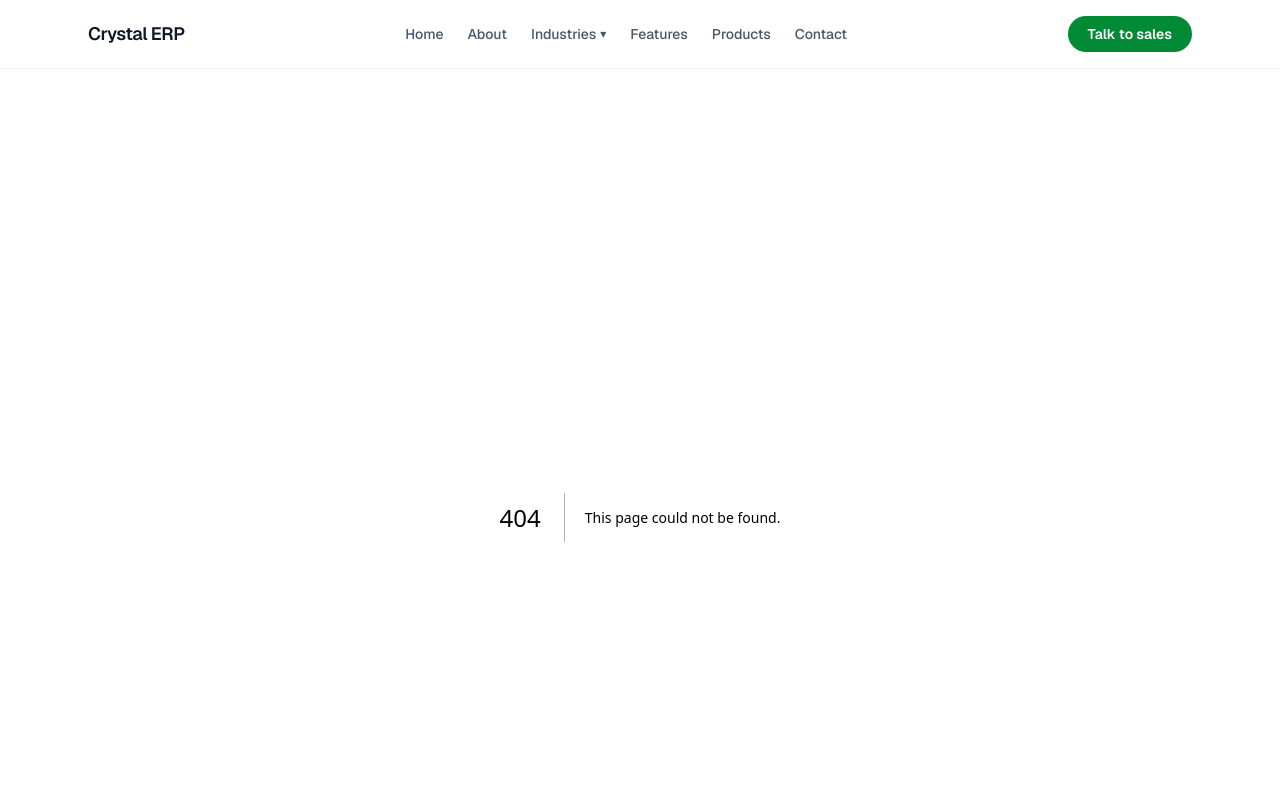
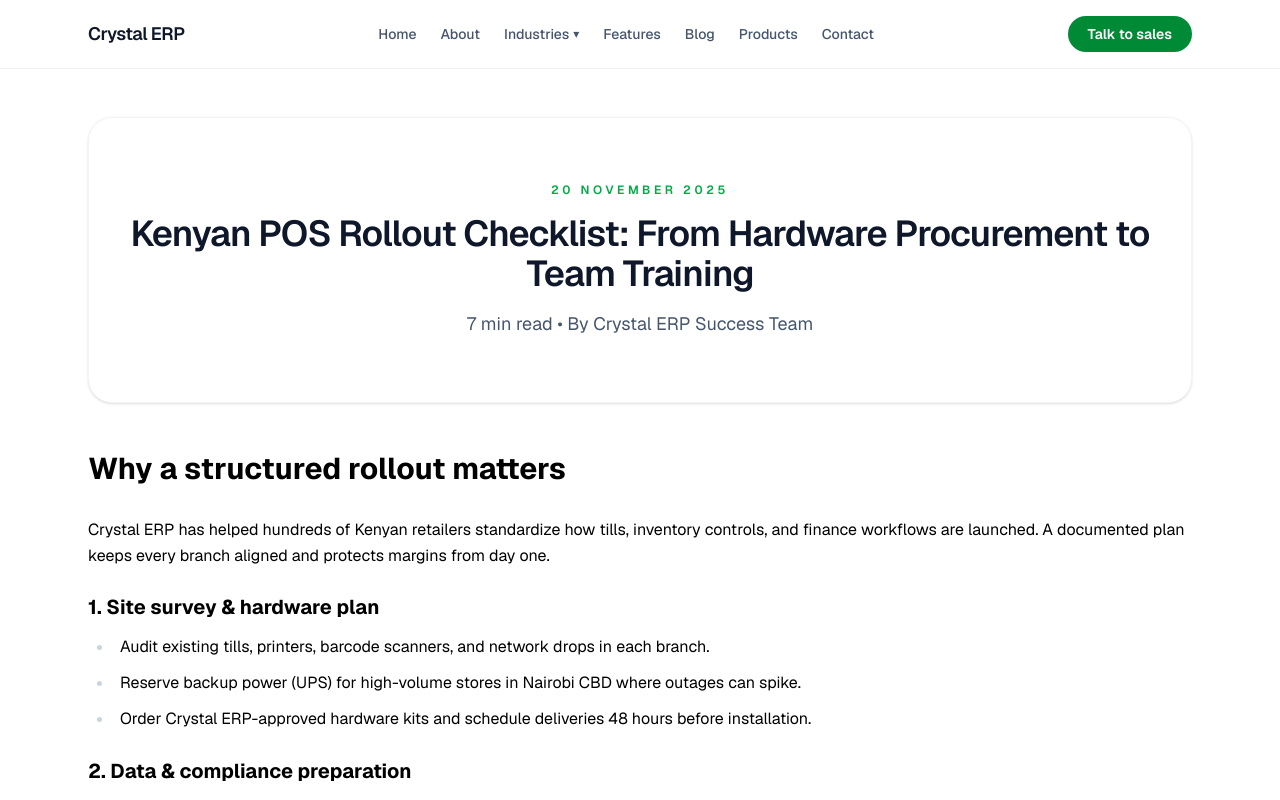
Before and after one commit to eddiemuhoro/crystaline, a Next.js app: page /blogs/kenyan-pos-rollout in a window 1280 px wide. Before the commit this address had no page. Shown: the top 800 px of the page. Built offline with nearby package versions, Linux system fonts and the light colour scheme.

Commit message:
feat: implement blog section with dynamic routing, metadata, and initial blog post

```diff
--- a/app/resources/[slug]/page.tsx
+++ b/app/blogs/[slug]/page.tsx
@@ -25,7 +25,7 @@ export async function generateMetadata({ params }: Props): Promise<Metadata> {
       description: meta.excerpt,
       keywords: meta.keywords,
       alternates: {
-        canonical: `/resources/${slug}`,
+        canonical: `/blogs/${slug}`,
       },
       openGraph: {
         title: meta.title,
@@ -37,12 +37,12 @@ export async function generateMetadata({ params }: Props): Promise<Metadata> {
     };
   } catch {
     return {
-      title: "Resource Not Found",
+      title: "Blog Post Not Found",
     };
   }
 }
 
-export default async function ResourcePage({ params }: Props) {
+export default async function BlogPage({ params }: Props) {
   const { slug } = await params;
   let resource;
 
@@ -66,11 +66,11 @@ export default async function ResourcePage({ params }: Props) {
         subtitle={`${meta.readingTime} • By ${meta.author}`}
       />
       <BreadcrumbJsonLd
-        id={`breadcrumb-resource-${slug}`}
+        id={`breadcrumb-blog-${slug}`}
         items={[
           { name: "Home" },
-          { name: "Resources", path: "/resources" },
-          { name: meta.title, path: `/resources/${slug}` },
+          { name: "Blog", path: "/blogs" },
+          { name: meta.title, path: `/blogs/${slug}` },
         ]}
       />
       <article className="prose prose-slate max-w-none prose-headings:font-bold prose-headings:text-black prose-h2:text-3xl prose-h2:mt-8 prose-h3:text-xl prose-h3:mt-6 prose-p:text-black prose-p:leading-relaxed prose-li:text-black prose-ul:text-black prose-strong:text-black prose-strong:font-semibold prose-a:text-brand-700 prose-a:font-medium hover:prose-a:underline">
--- a/app/resources/page.tsx
+++ b/app/blogs/page.tsx
@@ -5,26 +5,26 @@ import { BreadcrumbJsonLd } from "@/components/BreadcrumbJsonLd";
 import { getAllResources } from "@/lib/resources";
 
 export const metadata: Metadata = {
-  title: "Crystal ERP Resources",
+  title: "Crystal ERP Blog",
   description:
     "Guides and checklists for launching POS, ERP, and retail operations across Kenya using Crystal ERP.",
   alternates: {
-    canonical: "/resources",
+    canonical: "/blogs",
   },
 };
 
-export default async function ResourcesPage() {
+export default async function BlogsPage() {
   const articles = await getAllResources();
   return (
     <div className="space-y-12">
       <PageBanner
-        eyebrow="Resources"
+        eyebrow="Blog"
         title="Field-tested playbooks for Kenyan retailers."
         subtitle="Deploy Crystal ERP with confidence using rollout checklists, compliance tips, and partner insights."
       />
       <BreadcrumbJsonLd
-        id="breadcrumb-resources"
-        items={[{ name: "Home" }, { name: "Resources", path: "/resources" }]}
+        id="breadcrumb-blogs"
+        items={[{ name: "Home" }, { name: "Blog", path: "/blogs" }]}
       />
       <section className="space-y-6">
         <div className="grid gap-6 md:grid-cols-2">
@@ -41,7 +41,7 @@ export default async function ResourcesPage() {
                 })}
               </p>
               <h2 className="mt-3 text-xl font-semibold text-slate-900">
-                <Link href={`/resources/${article.slug}`}>{article.title}</Link>
+                <Link href={`/blogs/${article.slug}`}>{article.title}</Link>
               </h2>
               <p className="mt-2 text-sm text-slate-600">{article.excerpt}</p>
               <div className="mt-4 flex flex-wrap gap-3 text-xs text-slate-500">
@@ -50,7 +50,7 @@ export default async function ResourcesPage() {
                 <span>{article.author}</span>
               </div>
               <Link
-                href={`/resources/${article.slug}`}
+                href={`/blogs/${article.slug}`}
                 className="mt-6 inline-flex items-center text-sm font-semibold text-brand-700 underline-offset-4 hover:underline"
               >
                 Read article →
--- a/app/page.tsx
+++ b/app/page.tsx
@@ -159,10 +159,10 @@ export default function HomePage() {
             <p className="mt-3">
               Looking for rollout playbooks? Visit the{" "}
               <Link
-                href="/resources"
-                className="font-semibold text-brand-700 underline-offset-4 hover:underline"
+                href="/blogs"
+                className="font-medium text-brand-700 underline underline-offset-4 hover:no-underline"
               >
-                resources hub
+                blog
               </Link>{" "}
               for detailed guides.
             </p>
--- a/app/sitemap.ts
+++ b/app/sitemap.ts
@@ -8,7 +8,7 @@ const staticRoutes = [
   { path: "/about", priority: 0.8, changeFrequency: "monthly" as const },
   { path: "/features", priority: 0.9, changeFrequency: "monthly" as const },
   { path: "/products", priority: 0.9, changeFrequency: "monthly" as const },
-  { path: "/resources", priority: 0.7, changeFrequency: "weekly" as const },
+  { path: "/blogs", priority: 0.7, changeFrequency: "weekly" as const },
   { path: "/terms", priority: 0.5, changeFrequency: "yearly" as const },
   { path: "/privacy", priority: 0.5, changeFrequency: "yearly" as const },
   // Industry pages
@@ -46,9 +46,9 @@ export default async function sitemap(): Promise<MetadataRoute.Sitemap> {
     priority: route.priority,
   }));
 
-  // Create sitemap entries for dynamic resource pages
+  // Create sitemap entries for dynamic blog pages
   const resourceEntries = resources.map((resource) => ({
-    url: `${siteConfig.url}/resources/${resource.slug}`,
+    url: `${siteConfig.url}/blogs/${resource.slug}`,
     lastModified: new Date(resource.date),
     changeFrequency: "monthly" as const,
     priority: 0.6,
--- a/components/Navbar.tsx
+++ b/components/Navbar.tsx
@@ -4,6 +4,7 @@ const navLinks = [
   { href: "/", label: "Home" },
   { href: "/about", label: "About" },
   { href: "/features", label: "Features" },
+  { href: "/blogs", label: "Blog" },
   { href: "/products", label: "Products" },
   { href: "/#contact", label: "Contact" },
 ];
--- a/lib/resources.ts
+++ b/lib/resources.ts
@@ -2,7 +2,7 @@ import fs from "node:fs";
 import path from "node:path";
 import matter from "gray-matter";
 
-const resourcesDirectory = path.join(process.cwd(), "content/resources");
+const resourcesDirectory = path.join(process.cwd(), "content/blogs");
 
 export type ResourceMeta = {
   slug: string;
```
Also changed, not shown: content/blogs/kenyan-pos-rollout.mdx (renamed from content/resources/kenyan-pos-rollout.mdx), 1 other file (tests, documents, lock files or other folders).
